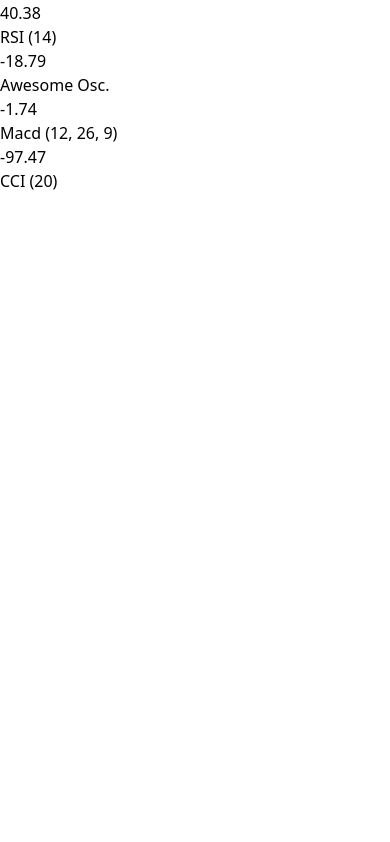
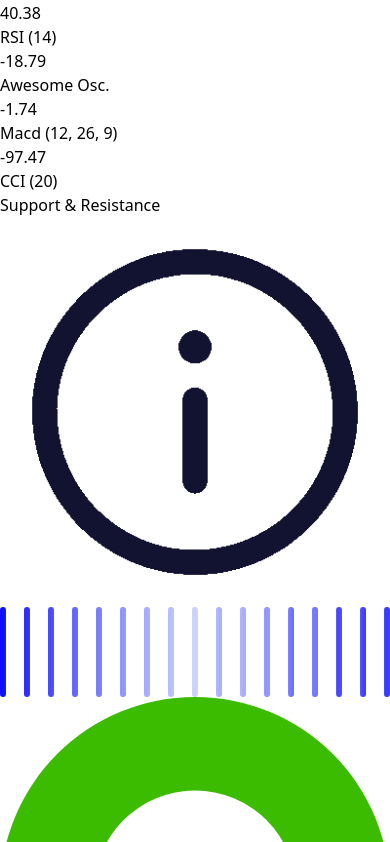
Before and after one commit to Rashedul-Hoque-Rashed/moving-average, a React (Vite) app: page / in a window 390 px wide. Shown: the part 1158-2000 px from the top of the page. Before the commit the page ends 1351 px from the top, so only its background shows below. Built offline with nearby package versions, Linux system fonts and the light colour scheme.

Commit message:
complete support cart

```diff
--- a/src/Components/Support/Support.jsx
+++ b/src/Components/Support/Support.jsx
@@ -1,9 +1,69 @@
+import info from '../../assets/icon.gif'
+import graphsImg from '../../assets/bar_resistance.eb8d6baa.svg'
+import pointerImg from '../../assets/pointer_resistance.645dfcd4.svg'
+import { useState } from 'react';
 
 
 const Support = () => {
+    const [showTooltip, setShowTooltip] = useState(false);
+
     return (
-        <div>
-
+        <div className='bg-white p-6 rounded-md'>
+            <div className="flex justify-between items-center relative">
+                <h2 className='text-sm font-semibold'>Support & Resistance</h2>
+                <img src={info} alt="info" className='w-5 h-5' onMouseEnter={() => setShowTooltip(true)} onMouseLeave={() => setShowTooltip(false)} />
+                {showTooltip && <span className="absolute bg-slate-200 right-6 py-1 px-4 rounded-md text-xs w-56 z-10">Support: Support prevents the price from falling further. It is a price point on the chart where the trader expects maximum demand (in terms of buying) coming into the stock/index. Whenever the price falls to the support line, it is likely to bounce back. Resistance is something that stops the price from rising further. The resistance level is a price point on the chart where traders expect maximum supply (in terms of selling) for the stock/index. The resistance level is always above the current market price.</span>}
+            </div>
+            <div className='relative w-80 mx-auto'>
+                <img src={graphsImg} alt="graphsImg" className='my-6' />
+                <img src={pointerImg} alt="pointerImg" className={`w-4 h-4 absolute bottom-7 left-44`} />
+            </div>
+            {/* <div className='flex justify-between w-80 mx-auto my-4'>
+                <div className='text-center'>
+                    <p className='text-xs'>{
+                        focusedButton === '5 Minutes' ? 14 : focusedButton === '10 Minutes' ? 11 : focusedButton === '15 Minutes' ? 9 : focusedButton === '30 Minutes' ? 7 : focusedButton === '1 Hour' ? 4 : 3
+                    }</p>
+                    <button className='text-[#eb1d54] bg-[#ffe2eb] text-xs rounded-md py-1 px-4'>Bearish</button>
+                </div>
+                <div className='text-center'>
+                    <p className='text-xs'>{
+                        focusedButton === '5 Minutes' ? 8 : focusedButton === '10 Minutes' ? 9 : focusedButton === '15 Minutes' ? 9 : focusedButton === '30 Minutes' ? 12 : focusedButton === '1 Hour' ? 10 : 10
+                    }</p>
+                    <button className='text-[#7b828b] bg-[#ebeff5] text-xs rounded-md py-1 px-4'>Neutral</button>
+                </div>
+                <div className='text-center'>
+                    <p className='text-xs'>{
+                        focusedButton === '5 Minutes' ? 5 : focusedButton === '10 Minutes' ? 7 : focusedButton === '15 Minutes' ? 9 : focusedButton === '30 Minutes' ? 8 : focusedButton === '1 Hour' ? 13 : 14
+                    }</p>
+                    <button className='text-[#3cbb00] bg-[#e2ffd5] text-xs rounded-md py-1 px-4'>Bullish</button>
+                </div>
+            </div> */}
+            <div className='grid grid-cols-3 gap-x-10 gap-y-3 justify-between w-80 mx-auto mt-20'>
+                <div className='text-start'>
+                    <p className='text-xs'>21576.17</p>
+                    <p className='text-xs text-[#9babc6]'>S1</p>
+                </div>
+                <div className='text-start'>
+                    <p className='text-xs'>21169.53</p>
+                    <p className='text-xs text-[#9babc6]'>S2</p>
+                </div>
+                <div className='text-start'>
+                    <p className='text-xs'>20402.23</p>
+                    <p className='text-xs text-[#9babc6]'>S3</p>
+                </div>
+                <div className='text-start'>
+                    <p className='text-xs'>22343.47</p>
+                    <p className='text-xs text-[#9babc6]'>R1</p>
+                </div>
+                <div className='text-start'>
+                    <p className='text-xs'>22704.13</p>
+                    <p className='text-xs text-[#9babc6]'>R2</p>
+                </div>
+                <div className='text-start'>
+                    <p className='text-xs'>23471.43</p>
+                    <p className='text-xs text-[#9babc6]'>R3</p>
+                </div>
+            </div>
         </div>
     );
 };
--- a/src/Pages/Home/Home.jsx
+++ b/src/Pages/Home/Home.jsx
@@ -1,5 +1,6 @@
 import { useState } from 'react';
 import Summary from '../../Components/Summary/Summary';
+import Support from '../../Components/Support/Support';
 
 
 const Home = () => {
@@ -22,7 +23,7 @@ const Home = () => {
     };
 
     return (
-        <div>
+        <div className='max-w-7xl mx-auto'>
             <div className="flex justify-center bg-white w-fit mx-auto rounded-lg">
                 {times.map((time, index) => (
                     <button
@@ -35,7 +36,10 @@ const Home = () => {
                     </button>
                 ))}
             </div>
-            <Summary focusedButton={focusedButton}/>
+            <div className='grid grid-cols-1 md:grid-cols-2 gap-4 my-8'>
+            <Summary focusedButton={focusedButton} />
+            <Support focusedButton={focusedButton}/>
+            </div>
         </div>
     );
 };
```
